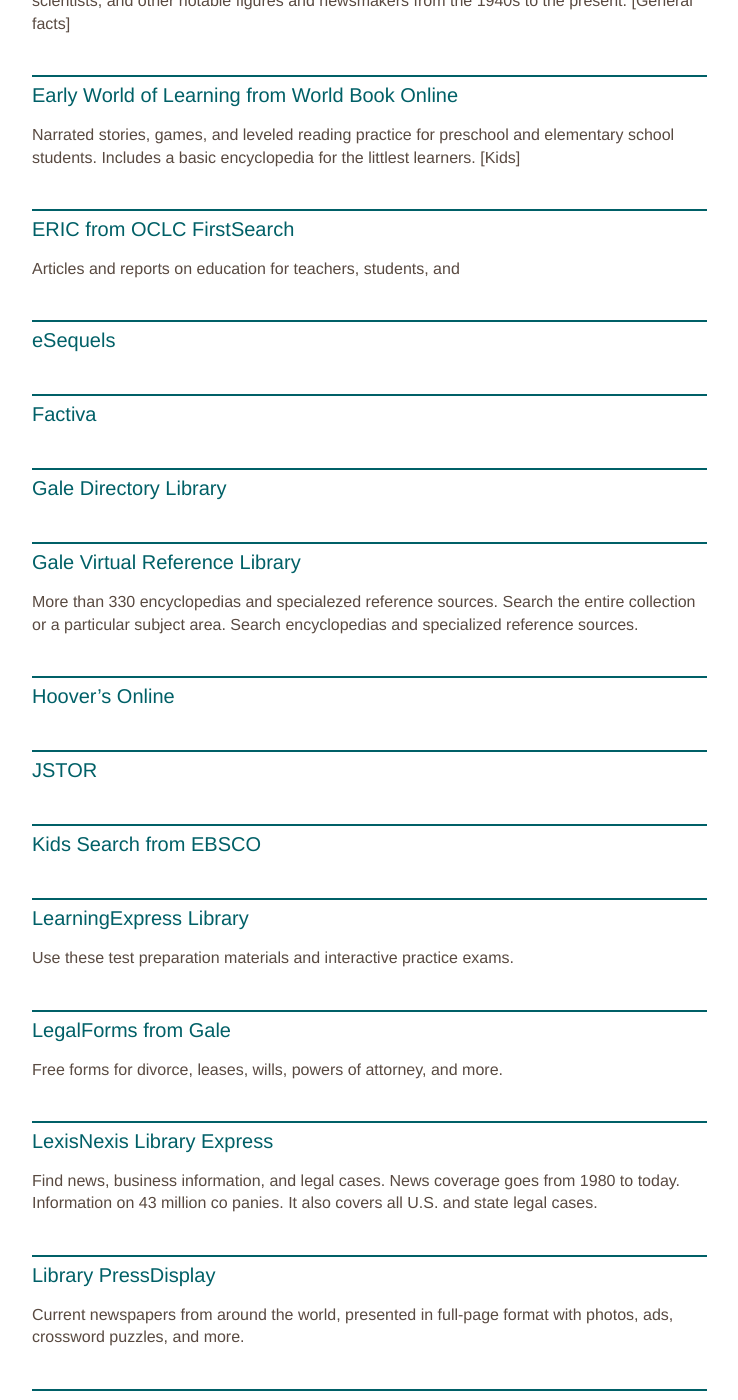
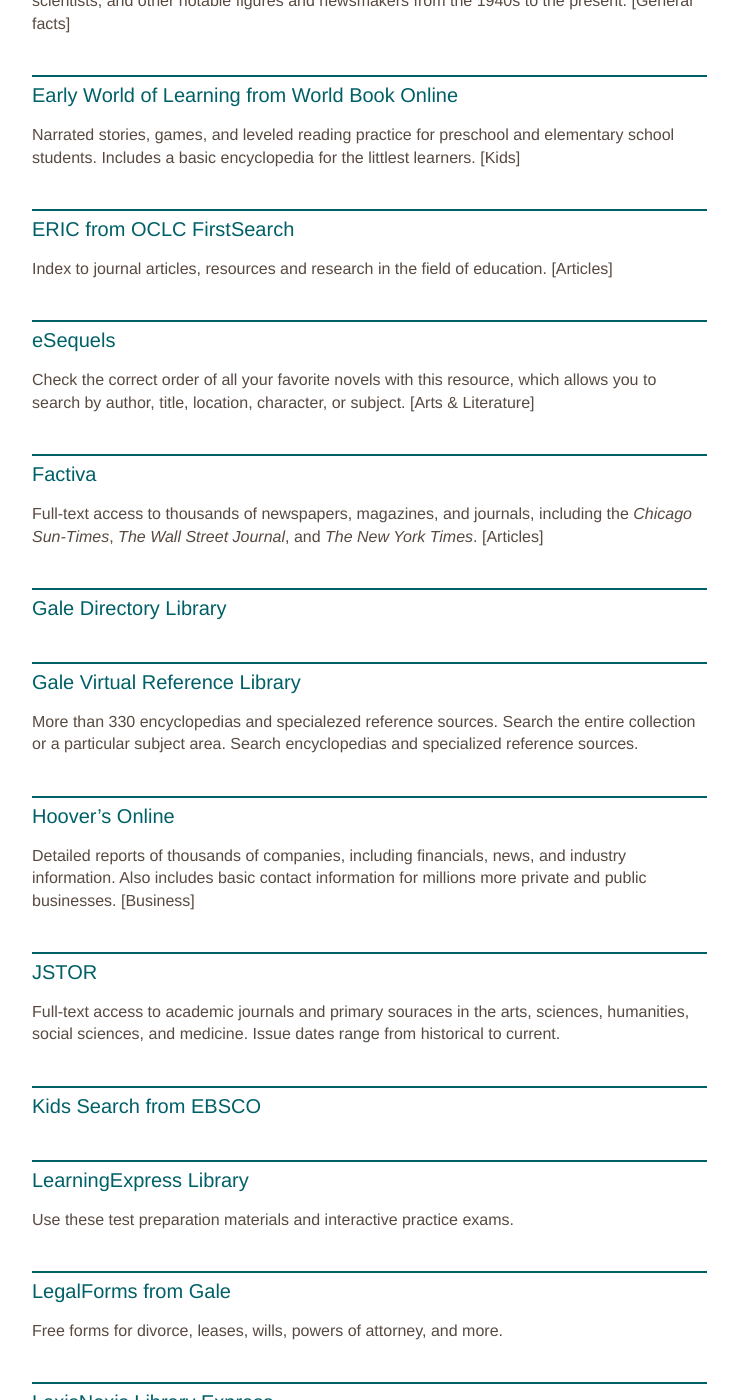
Before and after one commit to skokielibrary/spl-content, a Jekyll site: the page built from _content/bruce/resources--research-topic.markdown, in a window 1280 px wide and 1400 px high, scrolled down 2485 px. Shown: the whole window, without its empty margins (126-864 px from the left). Built offline with Jekyll 4.4.1, drawn with Linux system fonts in a browser that asks for light colours; some of the changed text lies outside the part shown.

Commit message:
Updated resources--research-topic.markdown

```diff
--- a/_content/bruce/resources--research-topic.markdown
+++ b/_content/bruce/resources--research-topic.markdown
@@ -33,7 +33,7 @@ All-ages content from _Encyclop&#230;dia Briannica_ and _Britannica Concise Ency
 [General facts]
 
 ##CAMIO
-View thousands of high-resolution images from leading museums around the world. The images can be downloaded and are rights-cleared for educational use.
+Art lovers can view and download thousands of high-resolution images of from leading museums around the world.
 [Arts & literature]
 
 ##Career Center from Tutor.com
@@ -81,11 +81,16 @@ Narrated stories, games, and leveled reading practice for preschool and elementa
 [Kids]
 
 ##ERIC from OCLC FirstSearch
-Articles and reports on education for teachers, students, and
+Index to journal articles, resources and research in the field of education.
+[Articles]
 
 ##eSequels
+Check the correct order of all your favorite novels with this resource, which allows you to search by author, title, location, character, or subject.
+[Arts & Literature]
 
 ##Factiva
+Full-text access to thousands of newspapers, magazines, and journals, including the _Chicago Sun-Times_, _The Wall Street Journal_, and _The New York Times_.
+[Articles]
 
 ##Gale Directory Library
 
@@ -93,8 +98,11 @@ Articles and reports on education for teachers, students, and
 More than 330 encyclopedias and specialezed reference sources. Search the entire collection or a particular subject area. Search encyclopedias and specialized reference sources.
 
 ##Hoover's Online
+Detailed reports of thousands of companies, including financials, news, and industry information. Also includes basic contact information for millions more private and public businesses.
+[Business]
 
 ##JSTOR
+Full-text access to academic journals and primary souraces in the arts, sciences, humanities, social sciences, and medicine. Issue dates range from historical to current.
 
 ##Kids Search from EBSCO
 
```
